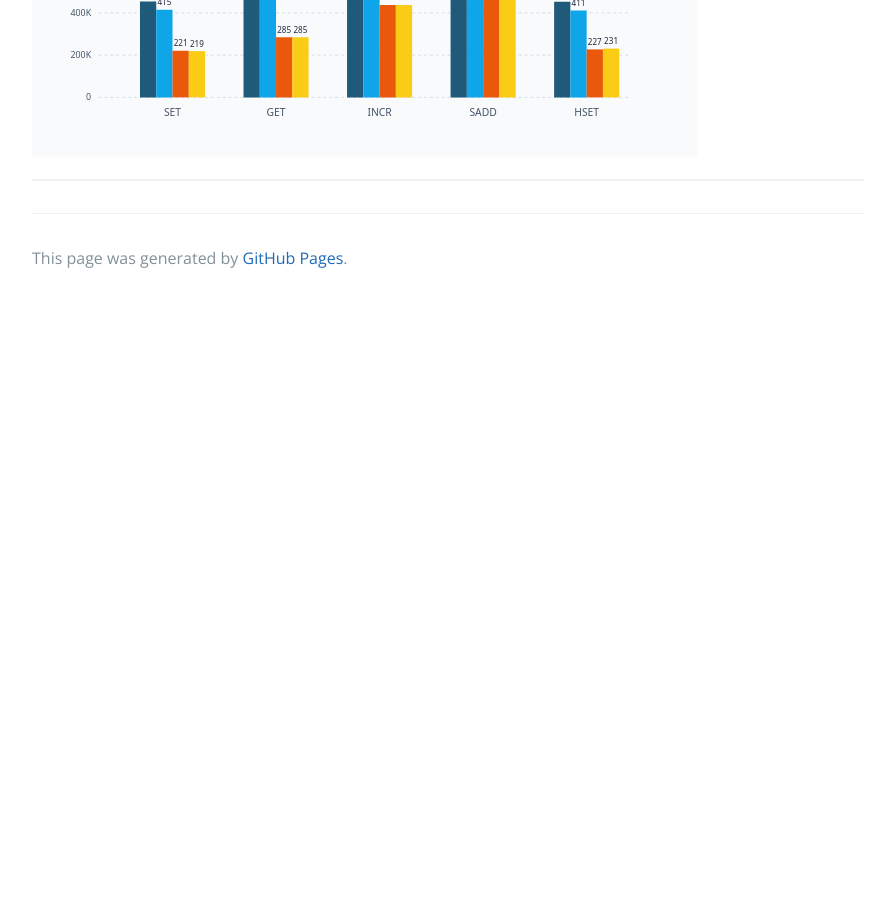
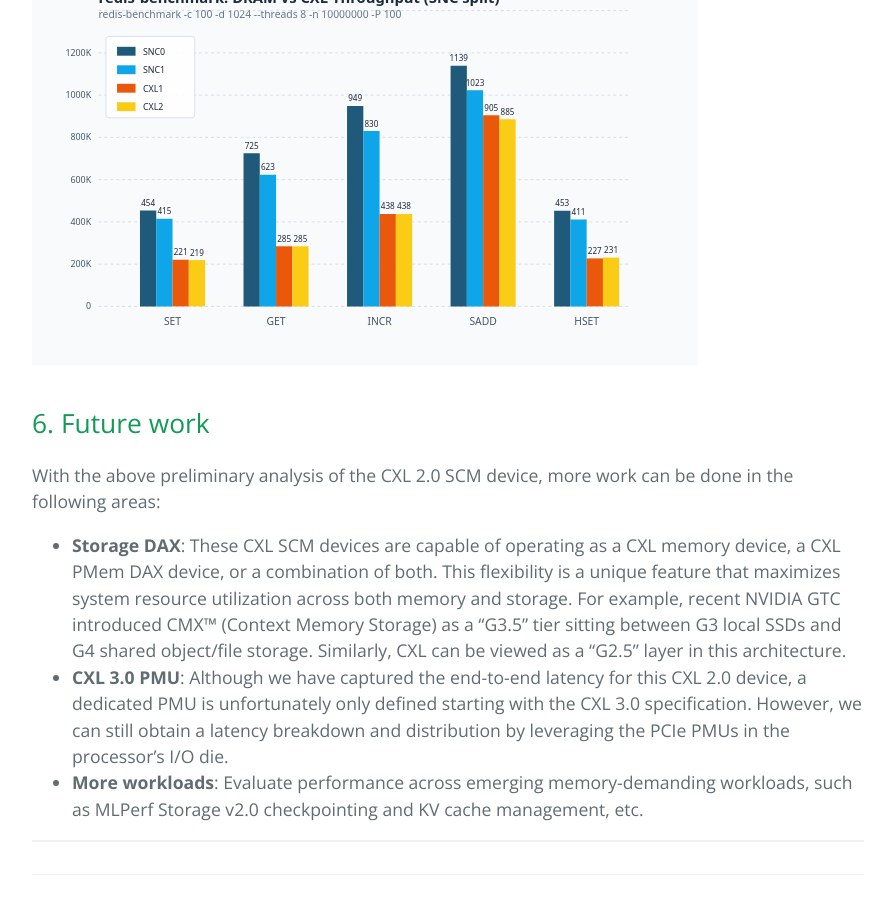
Before and after one commit to xutao323/xutao323.github.io, a Jekyll site: the page built from _posts/2026-05-19-cxl-perf-part2.md, in a window 1280 px wide and 900 px high, scrolled down 4703 px. Shown: the whole window, without its empty margins (192-1087 px from the left). Built offline with Jekyll 4.4.1, drawn with Linux system fonts in a browser that asks for light colours; the repository's description, which GitHub fills in, is left out; before the commit the page ends 5005 px from its top, so only the background shows below that; some of the changed text lies outside the part shown.

Commit message:
Update with future work

```diff
--- a/_posts/2026-05-19-cxl-perf-part2.md
+++ b/_posts/2026-05-19-cxl-perf-part2.md
@@ -184,6 +184,7 @@ Comparing with data from last time:
 | -r -X | 144.4ns | 171.2ns | 605.4ns | 603.5ns |
 
 SNC partition significantly optimized core-to-core (c2c) cache latency from 109ns (previous UMA data) to 80ns:
+
 | c2c latency | Local Socket L2->L2 HIT | HITM |
 | :--- | :--- | :--- |
 | default | 79.5ns | 79.7ns |
@@ -287,4 +288,10 @@ Observations:
   </g>
 </svg>
 
+## 6. Future work
+With the above preliminary analysis of the CXL 2.0 SCM device, more work can be done in the following areas:
+ - **Storage DAX**: These CXL SCM devices are capable of operating as a CXL memory device, a CXL PMem DAX device, or a combination of both. This flexibility is a unique feature that maximizes system resource utilization across both memory and storage. For example, recent NVIDIA GTC introduced CMX™ (Context Memory Storage) as a "G3.5" tier sitting between G3 local SSDs and G4 shared object/file storage. Similarly, CXL can be viewed as a "G2.5" layer in this architecture.
+ - **CXL 3.0 PMU**: Although we have captured the end-to-end latency for this CXL 2.0 device, a dedicated PMU is unfortunately only defined starting with the CXL 3.0 specification. However, we can still obtain a latency breakdown and distribution by leveraging the PCIe PMUs in the processor's I/O die.
+ - **More workloads**: Evaluate performance across emerging memory-demanding workloads, such as MLPerf Storage v2.0 checkpointing and KV cache management, etc.
+
 ----
```
